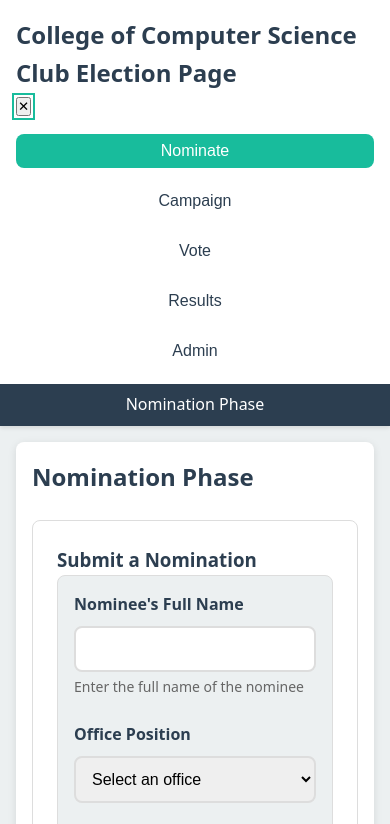
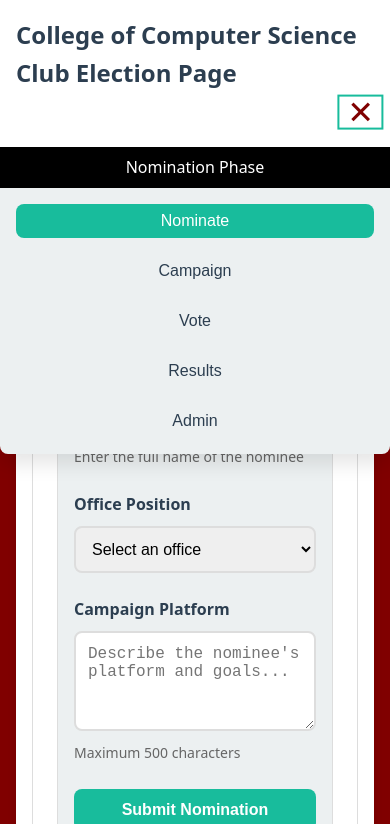
Before and after one commit to Wawayooo/OC-HUB, a plain HTML site: page Frontend/html/index.html in a window 390 px wide. Both pictures are taken after a click on the button "Toggle navigation". Shown: the top 824 px of the page. Drawn offline with Linux system fonts and the light colour scheme.

Commit message:
UpdatingCSSFile

```diff
--- a/Frontend/styles/styles.css
+++ b/Frontend/styles/styles.css
@@ -53,7 +53,7 @@ header {
 }
 
 .nav-container {
-    max-width: 1200px;
+    max-width: 100%;
     margin: 0 auto;
     padding: 0 1rem;
     display: flex;
@@ -61,6 +61,102 @@ header {
     align-items: center;
     flex-wrap: wrap;
 }
+.results-chart-container {
+  width: 100%;
+  margin: 0 auto;
+  padding: 1rem 1rem;
+  background: #f8f9fa;
+  border-radius: 10px;
+  box-shadow: 0 4px 12px rgba(0, 0, 0, 0.1);
+}
+
+canvas#results-chart {
+  width: 100%;
+  height: auto;
+  display: block;
+}
+
+/* ----------------------------------------
+   NAV‑BAR: Mobile toggle & stacking layout
+   ---------------------------------------- */
+/* 🌐 Base styles */
+.nav-menu {
+  display: flex;
+  gap: 1rem;
+  list-style: none;
+  padding: 0;
+  margin: 0;
+  transition: all 0.3s ease;
+}
+
+/* ☰ Hamburger button base */
+.hamburger {
+  display: none;
+  font-size: 2rem;
+  background: none;
+  border: none;
+  cursor: pointer;
+  transition: transform 0.3s ease;
+  z-index: 1000;
+  color: maroon;
+}
+
+/* 📱 Mobile layout */
+@media (max-width: 768px) {
+  .hamburger {
+    display: block;
+    margin-left: auto;
+  }
+
+  .nav-menu {
+    position: absolute;
+    top: 100%;
+    right: 0;
+    left: 0;
+    display: none;
+    flex-direction: column;
+    background-color: #ecf0f1;
+    padding: 1rem;
+    border-radius: 0 0 8px 8px;
+    box-shadow: 0 10px 20px rgba(0, 0, 0, 0.1);
+    transform: translateY(-10px);
+    opacity: 0;
+    pointer-events: none;
+    transition: transform 0.3s ease, opacity 0.3s ease;
+  }
+
+  .nav-menu.open {
+    display: flex;
+    transform: translateY(0);
+    opacity: 1;
+    pointer-events: all;
+  }
+
+  .nav-menu li,
+  .nav-menu .nav-link {
+    width: 100%;
+    text-align: center;
+    animation: fadeInUp 0.3s ease forwards;
+  }
+
+  .hamburger[aria-expanded="true"] {
+    transform: rotate(90deg);
+  }
+}
+
+/* ✨ Nav link animation */
+@keyframes fadeInUp {
+  from {
+    opacity: 0;
+    transform: translateY(12px);
+  }
+  to {
+    opacity: 1;
+    transform: translateY(0);
+  }
+}
+
+
 
 .nav-brand h1 {
     color: var(--navy);
@@ -100,7 +196,7 @@ header {
 }
 
 .phase-indicator {
-    background: var(--navy);
+        background-color: black;
     color: var(--white);
     padding: 0.5rem 1rem;
     text-align: center;
@@ -112,6 +208,12 @@ header {
     margin: 0 auto;
     padding: 2rem 1rem;
     min-height: calc(100vh - 200px);
+    background: linear-gradient(45deg,maroon,maroon);
+    margin-top: 2%;
+    border-bottom-left-radius: 20px;
+    border-bottom-right-radius: 20px;
+    box-shadow: 0 4px 12px rgba(0, 0, 0, 0.1);
+    position: relative;
 }
 
 .section {
@@ -300,6 +402,9 @@ header {
     padding: 1rem;
     border-radius: var(--border-radius);
     border-left: 4px solid var(--teal);
+    margin-bottom: 10px;
+    margin-top: 8px;
+    filter: drop-shadow(0px 0px 2px black);
 }
 
 .nominee-card h4 {
```
